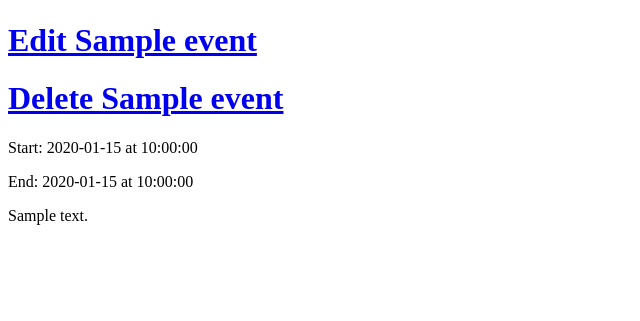
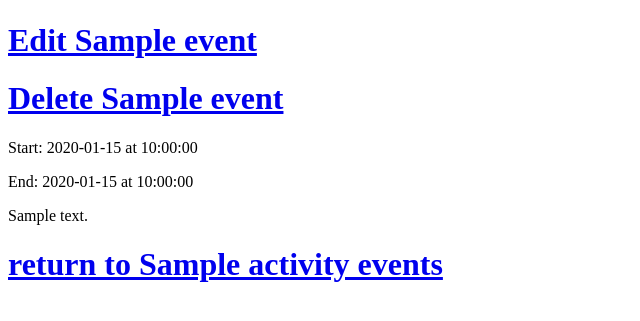
Before and after one commit to davidsimowitz/fullstack-nanodegree-project-4, a Flask app: page /activities/1/events/1/ in a window 1280 px wide. Shown: the part 58-379 px from the top of the page, without its empty margins (0-640 px from the left). Run offline with Flask 2, Linux system fonts and the light colour scheme; tables that the repository leaves empty hold one stand-in row (values such as "Sample post").

Commit message:
feat: add link to return to events page

```diff
--- a/templates/event.html
+++ b/templates/event.html
@@ -36,6 +36,12 @@
           </div>
         </section>
 
+        <div>
+          <a href="{{url_for('display_activity', activity_id=activity.id)}}">
+              <h1>return to {{ activity.name }} events</h1>
+          </a>
+        </div>
+
     </main>
 
     <footer>
```
